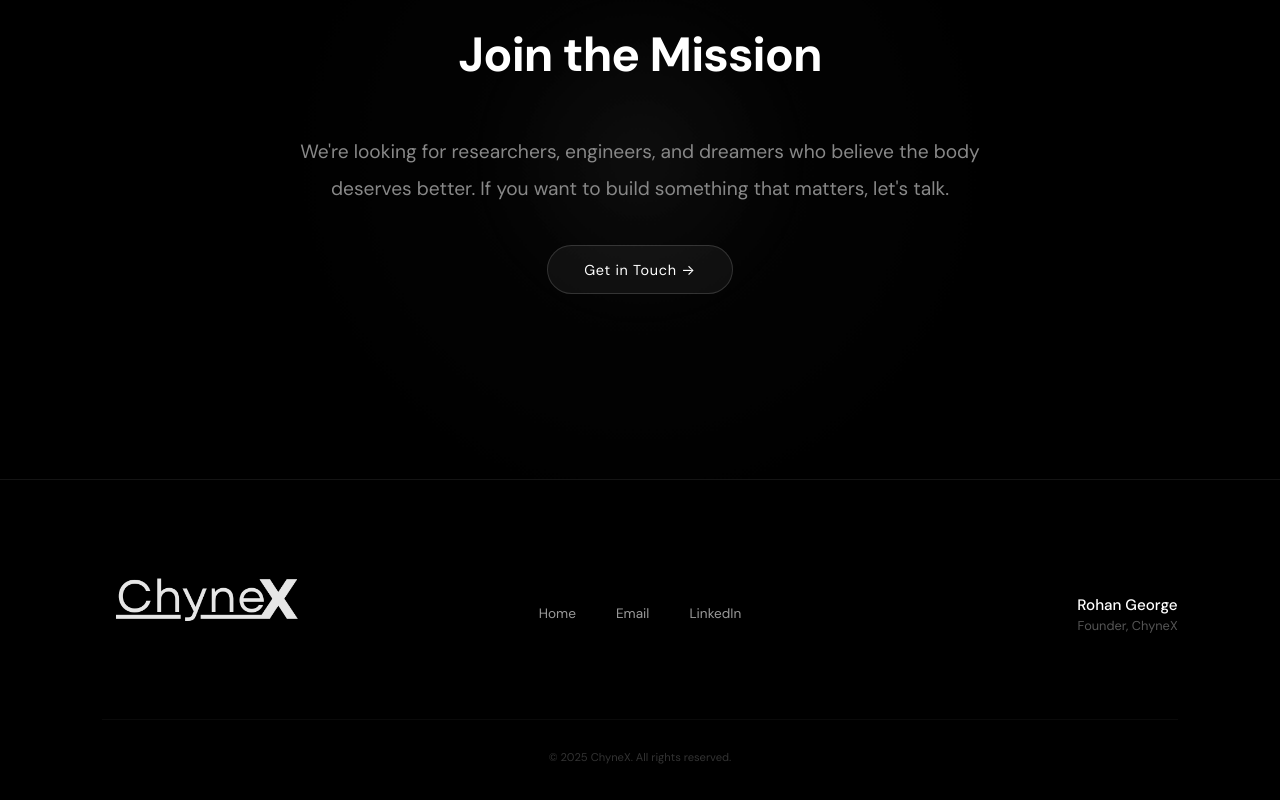
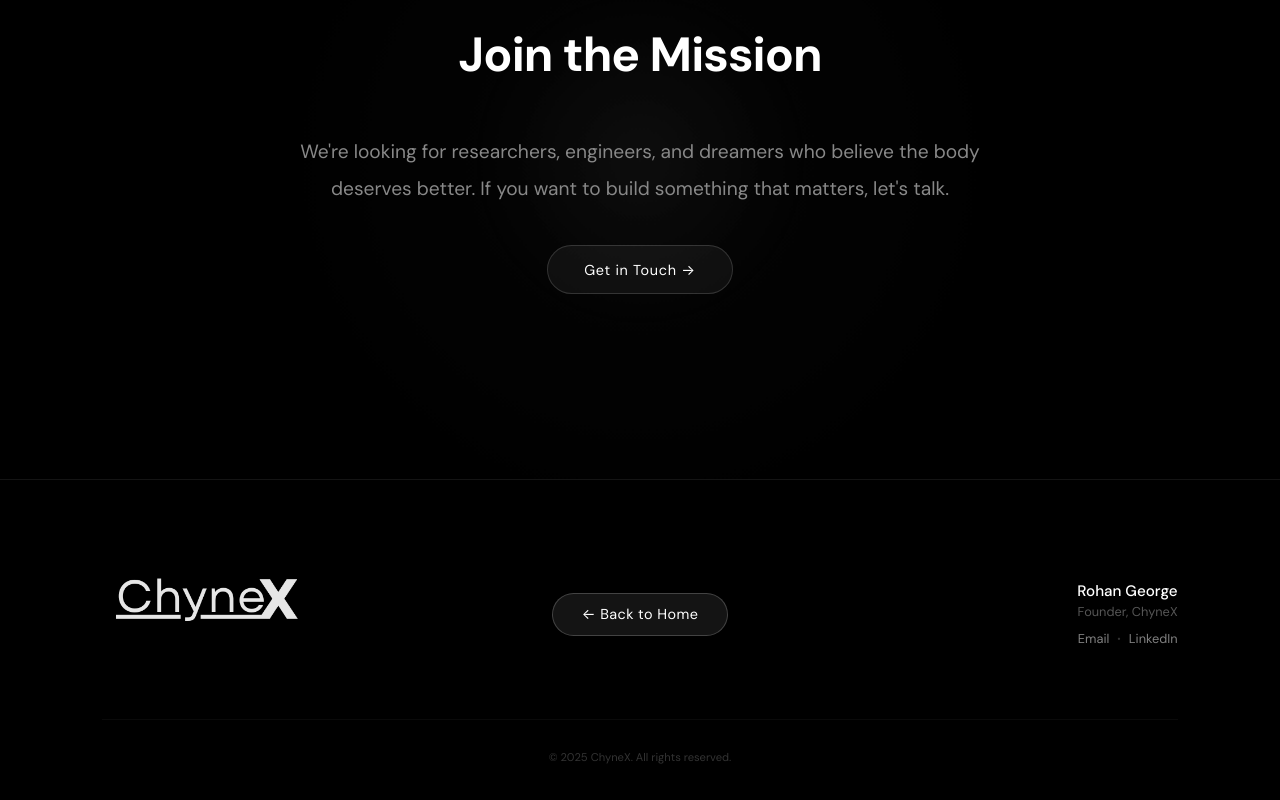
Before and after one commit to rohangeorgeeapen-afk/chynex2, a plain HTML site: page site/research.html in a window 1280 px wide. Shown: the part 2178-2978 px from the top of the page. Drawn offline with Linux system fonts and the light colour scheme.

Commit message:
Reorganize footer: emphasized nav button, contact links with name

```diff
--- a/site/research.html
+++ b/site/research.html
@@ -688,38 +688,28 @@
             transform: translateY(0);
         }
 
-        .footer-links {
-            display: flex;
-            gap: 2.5em;
+        .footer-cta {
             justify-self: center;
         }
 
-        .footer-links a {
-            font-size: 0.85rem;
-            color: rgba(255, 255, 255, 0.6);
+        .footer-cta-btn {
+            display: inline-block;
+            padding: 0.8em 2em;
+            background: rgba(255, 255, 255, 0.08);
+            border: 1px solid rgba(255, 255, 255, 0.2);
+            border-radius: 100px;
+            color: #fff;
             text-decoration: none;
-            position: relative;
-            padding-bottom: 2px;
-            transition: color 0.3s ease;
+            font-size: 0.9rem;
+            letter-spacing: 0.03em;
+            transition: all 0.3s ease;
         }
 
-        .footer-links a:hover {
-            color: #fff;
-        }
-
-        .footer-links a::after {
-            content: '';
-            position: absolute;
-            bottom: 0;
-            left: 0;
-            width: 0;
-            height: 1px;
-            background: #fff;
-            transition: width 0.3s cubic-bezier(0.16, 1, 0.3, 1);
-        }
-
-        .footer-links a:hover::after {
-            width: 100%;
+        .footer-cta-btn:hover {
+            background: rgba(255, 255, 255, 0.15);
+            border-color: rgba(255, 255, 255, 0.4);
+            transform: translateY(-2px);
+            box-shadow: 0 4px 20px rgba(255, 255, 255, 0.1);
         }
 
         .footer-info {
@@ -737,6 +727,30 @@
         .footer-title {
             font-size: 0.8rem;
             color: #555;
+            margin-bottom: 0.8em;
+        }
+
+        .footer-contact {
+            display: flex;
+            gap: 0.5em;
+            justify-content: flex-end;
+            align-items: center;
+        }
+
+        .footer-contact a {
+            font-size: 0.8rem;
+            color: rgba(255, 255, 255, 0.5);
+            text-decoration: none;
+            transition: color 0.3s ease;
+        }
+
+        .footer-contact a:hover {
+            color: #fff;
+        }
+
+        .footer-contact .divider {
+            color: rgba(255, 255, 255, 0.2);
+            font-size: 0.6rem;
         }
 
         .footer-copy {
@@ -895,21 +909,24 @@
     </section>
 
     <!-- FOOTER -->
-    <!-- FOOTER -->
     <footer class="footer">
         <div class="footer-main">
             <div class="footer-brand">
                 <a href="index.html"><img src="chynex_logo_white.png" alt="ChyneX"></a>
                 <span class="pronunciation">/ˈkaɪ.nɛks/</span>
             </div>
-            <div class="footer-links">
-                <a href="index.html">Home</a>
-                <a href="mailto:rohan@chynex.com">Email</a>
-                <a href="https://www.linkedin.com/in/rohaneapen/" target="_blank" rel="noopener noreferrer">LinkedIn</a>
+            <div class="footer-cta">
+                <a href="index.html" class="footer-cta-btn">← Back to Home</a>
             </div>
             <div class="footer-info">
                 <p class="footer-name">Rohan George</p>
                 <p class="footer-title">Founder, ChyneX</p>
+                <div class="footer-contact">
+                    <a href="mailto:rohan@chynex.com">Email</a>
+                    <span class="divider">•</span>
+                    <a href="https://www.linkedin.com/in/rohaneapen/" target="_blank"
+                        rel="noopener noreferrer">LinkedIn</a>
+                </div>
             </div>
         </div>
         <p class="footer-copy">© 2025 ChyneX. All rights reserved.</p>
```
Also changed, not shown: site/index.html (+50 -32 lines).
